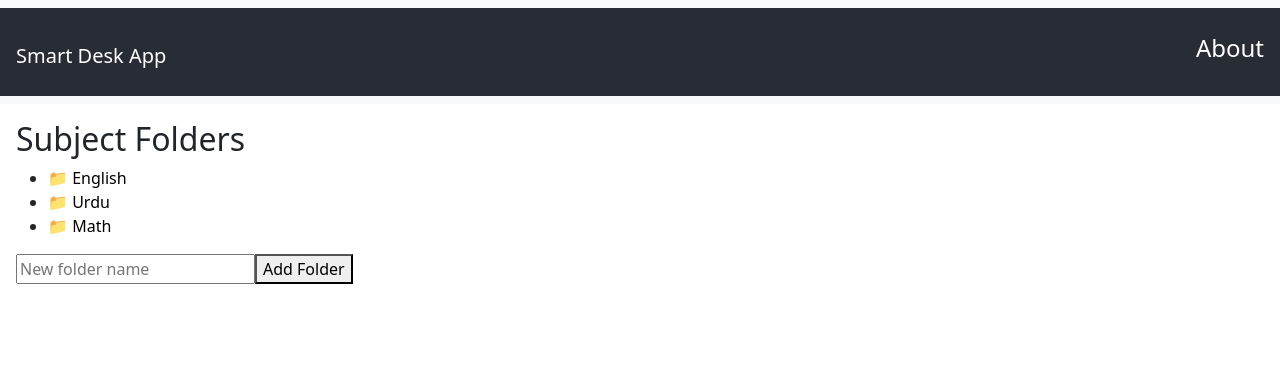
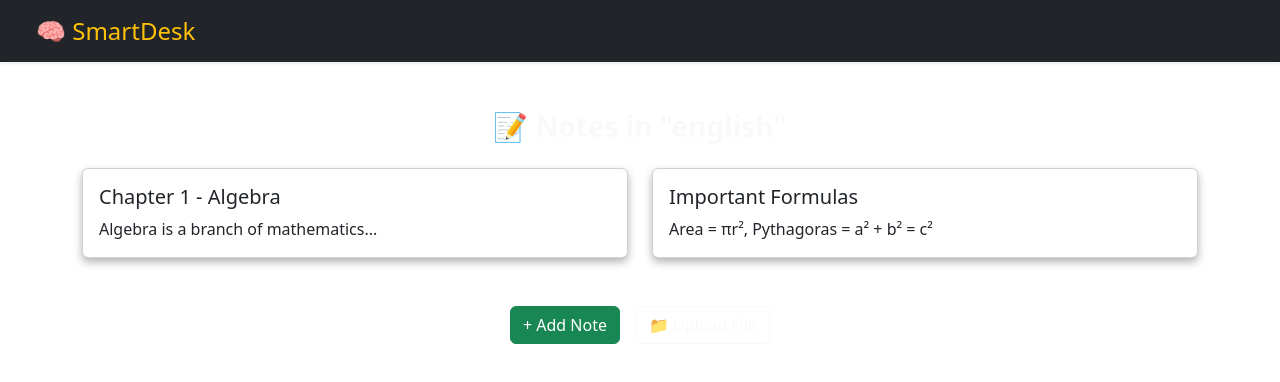
Before and after one commit to muhammadsaqibs/smart-desk-notes, a React (Create React App) app: page /folder/english in a window 1280 px wide. Shown: the top 382 px of the page. Built offline with nearby package versions, Linux system fonts and the light colour scheme.

Commit message:
added bootstrap ,added more feature to login and sign up page

```diff
--- a/src/App.css
+++ b/src/App.css
@@ -36,3 +36,83 @@
     transform: rotate(360deg);
   }
 }
+body {
+  background-color: #f8f9fa;
+}
+
+.card:hover {
+  transform: translateY(-4px);
+  transition: 0.3s ease;
+}
+body {
+  background-color: #f4f7fa;
+}
+
+.card:hover {
+  transform: scale(1.01);
+  transition: 0.3s ease;
+}
+
+button {
+  transition: all 0.2s ease-in-out;
+}
+
+body {
+  background-color: #121212;
+  font-family: 'Segoe UI', sans-serif;
+}
+
+.glass-card {
+  background: rgba(255, 255, 255, 0.05);
+  backdrop-filter: blur(12px);
+  border-radius: 15px;
+  transition: transform 0.3s ease, box-shadow 0.3s ease;
+}
+
+.glass-card:hover {
+  transform: scale(1.02);
+  box-shadow: 0 0 15px rgba(255, 255, 255, 0.15);
+}
+
+.btn-outline-light:hover,
+.btn-outline-primary:hover {
+  background-color: #ffffff22;
+  color: #fff;
+}
+/* Base styles */
+body {
+  background-color: #1e1e2f;
+  color: #eaeaea;
+  font-family: 'Segoe UI', sans-serif;
+  margin: 0;
+  padding: 0;
+}
+
+/* Card styling */
+.smart-card {
+  background: #2a2a40;
+  color: #f1f1f1;
+  border: 1px solid rgba(255, 255, 255, 0.08);
+  border-radius: 12px;
+  box-shadow: 0 4px 8px rgba(0,0,0,0.3);
+  transition: transform 0.3s ease, box-shadow 0.3s ease;
+}
+
+.smart-card:hover {
+  transform: translateY(-4px);
+  box-shadow: 0 6px 12px rgba(255, 255, 255, 0.1);
+}
+
+.btn-custom {
+  background-color: #6c63ff;
+  color: white;
+  border: none;
+}
+
+.btn-custom:hover {
+  background-color: #574b90;
+}
+
+.btn-outline-light:hover {
+  background-color: #f8f9fa10;
+}
--- a/src/App.js
+++ b/src/App.js
@@ -1,9 +1,9 @@
 import React from 'react';
-import { HashRouter as Router, Routes, Route } from 'react-router-dom';
+import { BrowserRouter as Router, Routes, Route } from 'react-router-dom';
 import Navbar from './components/Navbar';
 import Home from './pages/Home';
 import FolderView from './pages/FolderView';
-import About from './components/About';
+import './App.css';
 
 function App() {
   return (
@@ -11,8 +11,7 @@ function App() {
       <Navbar />
       <Routes>
         <Route path="/" element={<Home />} />
-        <Route path="/About" element={<About />} />
-        <Route path="/folder/:name" element={<FolderView />} />
+        <Route path="/folder/:folderName" element={<FolderView />} />
       </Routes>
     </Router>
   );
--- a/src/components/Navbar.js
+++ b/src/components/Navbar.js
@@ -3,18 +3,13 @@ import { Link } from 'react-router-dom';
 
 function Navbar() {
   return (
-    <>
-  {/* <nav style={{ padding: '1rem', backgroundColor: '#282c34', color: 'white' }}>
-      <h2><Link to="/" style={{ color: 'white', textDecoration: 'none' }}>SmartDesk Notes App For Students</Link></h2>
-        <h2><Link to="/About" style={{ color: 'white', textDecoration: 'none' }}>About</Link></h2>
-    </nav>*/}
-  <nav className="navbar bg-body-tertiary " tyle={{ margin:'0rem'}} >
-  <div className="container-fluid" style={{ padding: '1rem', backgroundColor: '#282c34', color: 'white' }}>
-   <h1 > <Link className="navbar-brand" to="/" style={{ color: 'white', textDecoration: 'none' }}>Smart Desk App</Link></h1>
-       <h4><Link to="/About" style={{ color: 'white', textDecoration: 'none' }}>About</Link></h4>
-  </div>
-</nav>
-    </>
+    <nav className="navbar navbar-dark bg-dark shadow-sm px-4">
+      <div className="container-fluid">
+        <Link className="navbar-brand fs-4 text-warning" to="/">
+          🧠 SmartDesk
+        </Link>
+      </div>
+    </nav>
   );
 }
 
--- a/src/pages/FolderView.js
+++ b/src/pages/FolderView.js
@@ -1,29 +1,35 @@
-import React, { useState } from 'react';
+import React from 'react';
 import { useParams } from 'react-router-dom';
-import AddNoteForm from '../components/AddNoteForm';
-import FileUpload from '../components/FileUpload';
-import NotesList from '../components/NotesList';
+
+const notes = [
+  { title: "Chapter 1 - Algebra", content: "Algebra is a branch of mathematics..." },
+  { title: "Important Formulas", content: "Area = πr², Pythagoras = a² + b² = c²" }
+];
 
 function FolderView() {
-  const { name } = useParams();
-  const [notes, setNotes] = useState([]);
-  const [files, setFiles] = useState([]);
-
-  const handleAddNote = (newNote) => {
-    setNotes([...notes, newNote]);
-  };
-
-  const handleFileUpload = (newFile) => {
-    setFiles([...files, newFile]);
-  };
+  const { folderName } = useParams();
 
   return (
-    <div style={{ padding: '1rem' }}>
-      <h2>📁 {name.charAt(0).toUpperCase() + name.slice(1)} Folder</h2>
+    <div className="container my-5">
+      <h3 className="text-light text-center fw-bold mb-4">📝 Notes in "{folderName}"</h3>
 
-      <AddNoteForm onAddNote={handleAddNote} />
-      <FileUpload onFileUpload={handleFileUpload} />
-      <NotesList notes={notes} files={files} />
+      <div className="row">
+        {notes.map((note, i) => (
+          <div className="col-md-6 mb-4" key={i}>
+            <div className="card smart-card h-100">
+              <div className="card-body">
+                <h5 className="card-title">{note.title}</h5>
+                <p className="card-text">{note.content}</p>
+              </div>
+            </div>
+          </div>
+        ))}
+      </div>
+
+      <div className="text-center mt-4">
+        <button className="btn btn-success mx-2">+ Add Note</button>
+        <button className="btn btn-outline-light mx-2">📁 Upload File</button>
+      </div>
     </div>
   );
 }
--- a/src/pages/Home.js
+++ b/src/pages/Home.js
@@ -1,34 +1,41 @@
-import React, { useState } from 'react';
-import { Link } from 'react-router-dom';
+import React from 'react';
+import { useNavigate } from 'react-router-dom';
+
+const folders = [
+  { name: "Math", description: "Formulas & Questions" },
+  { name: "Biology", description: "Diagrams & Notes" },
+  { name: "Computer", description: "Programs & Theory" }
+];
 
 function Home() {
-  const [folders, setFolders] = useState(['English', 'Urdu', 'Math']);
-  const [newFolder, setNewFolder] = useState('');
-
-  const addFolder = () => {
-    if (newFolder.trim() !== '' && !folders.includes(newFolder)) {
-      setFolders([...folders, newFolder]);
-      setNewFolder('');
-    }
-  };
+  const navigate = useNavigate();
 
   return (
-    <div style={{ padding: '1rem' }}>
-      <h2>Subject Folders</h2>
-      <ul>
-        {folders.map((folder, index) => (
-          <li key={index}>
-            <Link to={`/folder/${folder.toLowerCase()}`} style={{ color: 'black', textDecoration: 'none' }}>📁 {folder}</Link>
-          </li>
+    <div className="container my-5">
+      <h2 className="mb-4 text-center text-light fw-bold">📚 SmartDesk Folders</h2>
+
+      <div className="row">
+        {folders.map((folder, i) => (
+          <div className="col-md-4 mb-4" key={i}>
+            <div className="card smart-card h-100">
+              <div className="card-body">
+                <h5 className="card-title">{folder.name}</h5>
+                <p className="card-text">{folder.description}</p>
+                <button
+                  className="btn btn-custom w-100"
+                  onClick={() => navigate(`/folder/${folder.name}`)}
+                >
+                  Open Folder
+                </button>
+              </div>
+            </div>
+          </div>
         ))}
-      </ul>
-      <input
-        type="text"
-        placeholder="New folder name"
-        value={newFolder}
-        onChange={(e) => setNewFolder(e.target.value)}
-      />
-      <button onClick={addFolder}>Add Folder</button>
+      </div>
+
+      <div className="text-center mt-4">
+        <button className="btn btn-success px-4">+ Create New Folder</button>
+      </div>
     </div>
   );
 }
```
Also changed, not shown: src/components/FolderList.js (+20 -16 lines).
